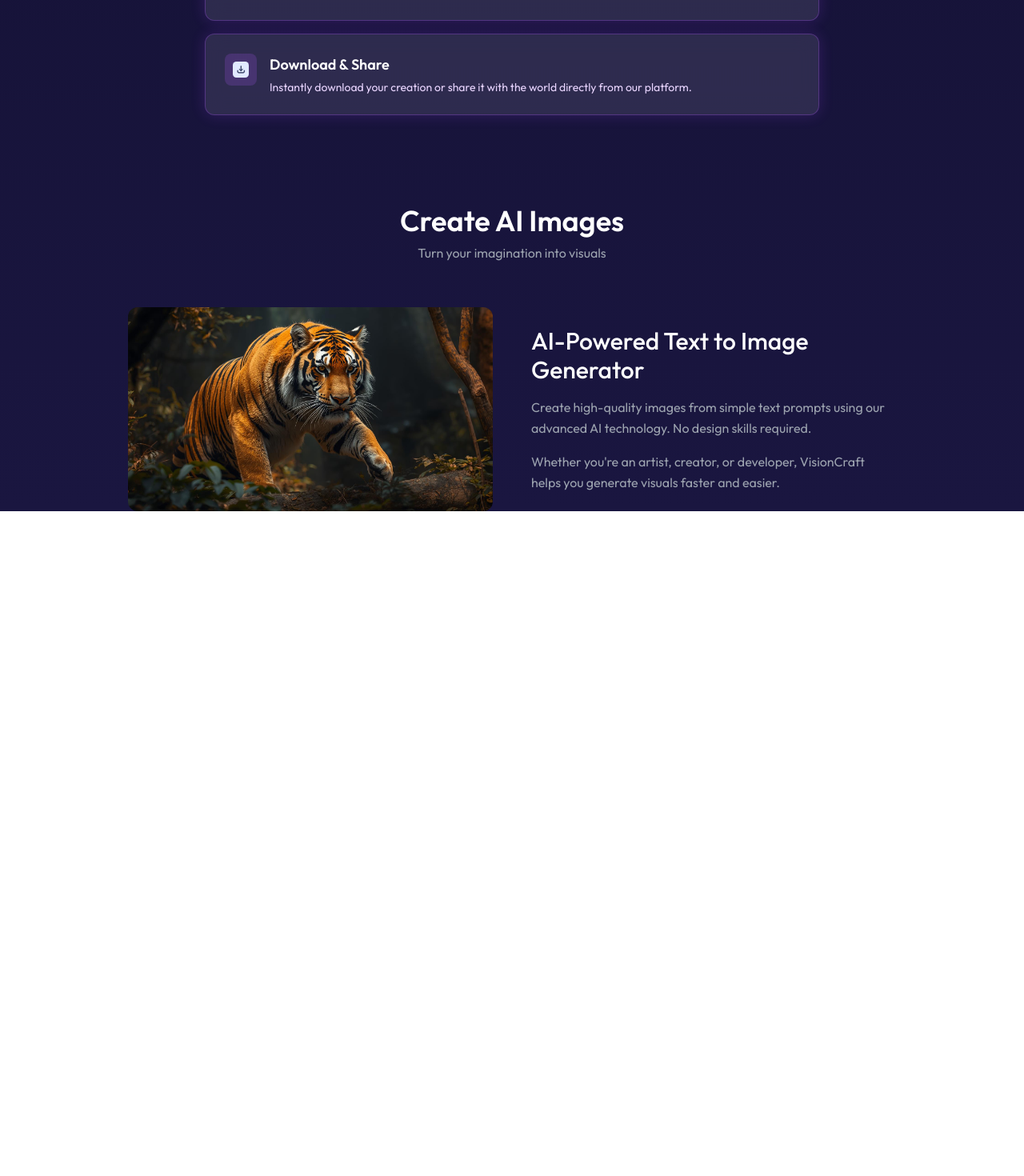
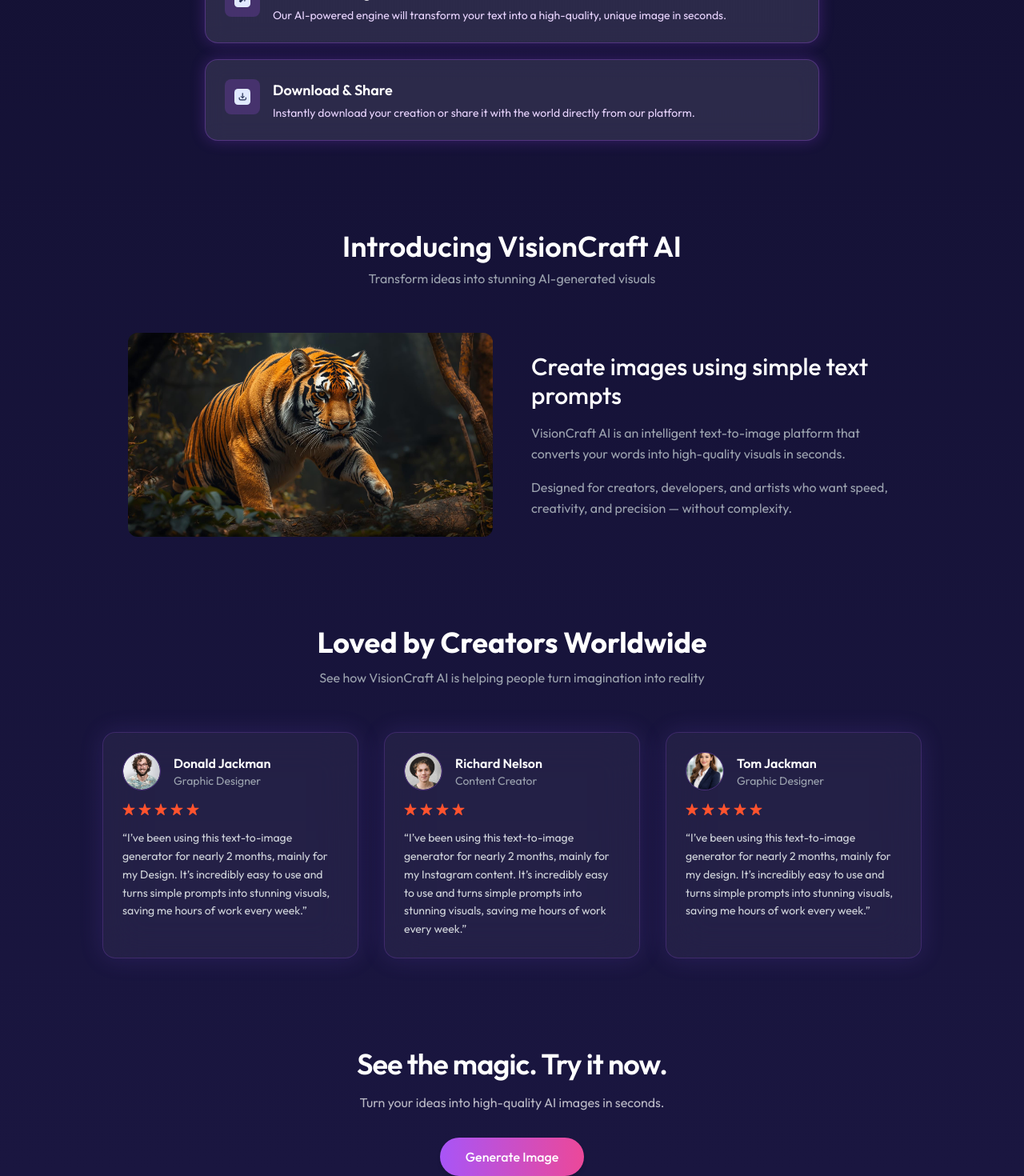
Before and after one commit to Tuhina-Paria/VisionCraft-AI, a React (Vite) app in the folder client/: page / in a window 1280 px wide. Shown: the part 1440-2910 px from the top of the page at 80% size. Before the commit the page ends 2191 px from the top, so only its background shows below. Built offline with nearby package versions, Linux system fonts and the light colour scheme.

Commit message:
Implementing testimonial display with star ratings and GenerateBtn components in React

```diff
--- a/client/src/assets/assets.js
+++ b/client/src/assets/assets.js
@@ -9,6 +9,7 @@
 import sample_img_2 from './sample_img_2.png'
 import profile_img_1 from './profile_img_1.png'
 import profile_img_2 from './profile_img_2.png'
+import profile_img_3 from './profile_img_3.png'
 import step_icon_1 from './step_icon_1.svg'
 import step_icon_2 from './step_icon_2.svg'
 import step_icon_3 from './step_icon_3.svg'
@@ -37,6 +38,7 @@
     rating_star,
     sample_img_1,
     sample_img_2,
+    profile_img_3,
     email_icon,
     lock_icon,
     cross_icon,
@@ -77,21 +79,21 @@
         name:'Donald Jackman',
         role:'Graphic Designer',
         stars:5,
-        text:`I've been using bg.removal for nearly two years, primarily for Instagram, and it has been incredibly user-friendly, making my work much easier.`
+        text:"I’ve been using this text-to-image generator for nearly 2 months, mainly for my Design. It’s incredibly easy to use and turns simple prompts into stunning visuals, saving me hours of work every week."
     },
     {
         image:profile_img_2,
         name:'Richard Nelson',
         role:'Content Creator',
-        stars:5,
-        text:`I've been using bg.removal for nearly two years, primarily for Instagram, and it has been incredibly user-friendly, making my work much easier.`
+        stars:4,
+        text:"I’ve been using this text-to-image generator for nearly 2 months, mainly for my Instagram content. It’s incredibly easy to use and turns simple prompts into stunning visuals, saving me hours of work every week."
     },
     {
-        image:profile_img_1,
-        name:'Donald Jackman',
+        image:profile_img_3,
+        name:'Tom Jackman',
         role:' Graphic Designer',
         stars:5,
-        text:`I've been using bg.removal for nearly two years, primarily for Instagram, and it has been incredibly user-friendly, making my work much easier.`
+        text:"I’ve been using this text-to-image generator for nearly 2 months, mainly for my design. It’s incredibly easy to use and turns simple prompts into stunning visuals, saving me hours of work every week."
     },
 ]
 
--- a/client/src/components/Description.jsx
+++ b/client/src/components/Description.jsx
@@ -8,10 +8,10 @@
       {/* Heading */}
       <div className="text-center mb-14">
         <h1 className="text-3xl sm:text-4xl font-semibold text-white">
-          Create AI Images
+          Introducing VisionCraft AI
         </h1>
         <p className="mt-2 text-gray-400 text-sm sm:text-base">
-          Turn your imagination into visuals
+          Transform ideas into stunning AI-generated visuals
         </p>
       </div>
 
@@ -21,24 +21,24 @@
         {/* Image */}
         <img
           src={assets.image7}
-          alt="AI image generation"
+          alt="VisionCraft AI preview"
           className="w-full rounded-xl"
         />
 
         {/* Text */}
         <div>
-          <h2 className="text-2xl sm:text-3xl font-medium text-white mb-4">
-            AI-Powered Text to Image Generator
-          </h2>
+          <h3 className="text-2xl sm:text-3xl font-medium text-white mb-4">
+            Create images using simple text prompts
+          </h3>
 
           <p className="text-gray-400 mb-4 leading-relaxed">
-            Create high-quality images from simple text prompts using our
-            advanced AI technology. No design skills required.
+            VisionCraft AI is an intelligent text-to-image platform that
+            converts your words into high-quality visuals in seconds.
           </p>
 
           <p className="text-gray-400 leading-relaxed">
-            Whether you're an artist, creator, or developer, VisionCraft
-            helps you generate visuals faster and easier.
+            Designed for creators, developers, and artists who want
+            speed, creativity, and precision — without complexity.
           </p>
         </div>
 
--- /dev/null
+++ b/client/src/components/GenerateBtn.jsx
@@ -0,0 +1,32 @@
+import React from 'react'
+
+const GenerateBtn = () => {
+  return (
+    <div className="flex flex-col items-center text-center max-w-2xl mx-auto">
+
+      <h1 className="text-2xl md:text-3xl lg:text-4xl font-semibold text-white leading-tight tracking-tight">
+        See the magic. Try it now.
+      </h1>
+
+      <p className="mt-4 mb-8 text-sm md:text-base text-white/70">
+        Turn your ideas into high-quality AI images in seconds.
+      </p>
+
+      <button
+        className="
+          px-8 py-3 rounded-full
+          bg-gradient-to-r from-purple-500 to-pink-500
+          text-white font-medium
+          shadow-md
+          hover:opacity-90
+          focus:outline-none focus:ring-2 focus:ring-purple-500/50
+        "
+      >
+        Generate Image
+      </button>
+
+    </div>
+  )
+}
+
+export default GenerateBtn
--- a/client/src/components/Steps.jsx
+++ b/client/src/components/Steps.jsx
@@ -3,46 +3,60 @@
 
 const Steps = () => {
   return (
-    <section className="relative my-20 px-4">
-      {/* Soft background glow */}
-      <div className="absolute inset-0 -z-10">
-        <div className="absolute left-1/2 -translate-x-1/2 w-[280px] h-[280px] sm:w-[500px] sm:h-[500px] bg-purple-600/25 blur-[160px]" />
+    <section className="relative my-24 px-4">
+      {/* Neon background glow */}
+      <div className="absolute inset-0 -z-10 flex justify-center">
+        <div className="w-[300px] h-[300px] sm:w-[500px] sm:h-[500px] bg-purple-600/30 blur-[160px]" />
       </div>
 
+      {/* Heading */}
       <div className="flex flex-col items-center text-center">
         <h1 className="text-2xl sm:text-4xl font-bold text-white">
           How it Works
         </h1>
-        <p className="text-purple-300 text-sm sm:text-base mt-2 mb-10">
+        <p className="text-purple-300 text-sm sm:text-base mt-2 mb-12">
           Transform words into stunning images
         </p>
 
         {/* Steps */}
-        <div className="w-full max-w-3xl space-y-4">
+        <div className="w-full max-w-3xl space-y-5">
           {stepsData.map((item, index) => (
             <div
               key={index}
               className="
+                group
                 flex flex-col sm:flex-row
                 items-center sm:items-start
                 gap-4
-                p-4 sm:p-6
-                rounded-xl
+                p-5 sm:p-6
+                rounded-2xl
                 bg-white/10 backdrop-blur-md
                 border border-purple-500/30
-                shadow-[0_0_18px_rgba(165,70,255,0.2)]
+                shadow-[0_0_18px_rgba(165,70,255,0.25)]
                 transition-all duration-300
+                hover:bg-white/20
+                hover:border-purple-400/60
+                hover:shadow-[0_0_30px_rgba(165,70,255,0.55)]
+                hover:-translate-y-1
               "
             >
               {/* Icon */}
-              <div className="
-                flex items-center justify-center
-                w-10 h-10
-                rounded-lg
-                bg-purple-500/20
-                shrink-0
-              ">
-                <img src={item.icon} alt="" className="w-5 h-5" />
+              <div
+                className="
+                  flex items-center justify-center
+                  w-11 h-11
+                  rounded-lg
+                  bg-purple-500/20
+                  shrink-0
+                  transition-transform duration-300
+                  group-hover:scale-110
+                "
+              >
+                <img
+                  src={item.icon}
+                  alt={item.title}
+                  className="w-5 h-5"
+                />
               </div>
 
               {/* Text */}
--- /dev/null
+++ b/client/src/components/Testimonials.jsx
@@ -0,0 +1,69 @@
+import React from "react";
+import { assets, testimonialsData } from "../assets/assets";
+
+const Testimonials = () => {
+  return (
+    <section className="my-28 px-4">
+      {/* Heading */}
+      <div className="text-center mb-14">
+        <h1 className="text-3xl sm:text-4xl font-bold text-white">
+          Loved by Creators Worldwide
+        </h1>
+        <p className="mt-3 text-gray-400 text-sm sm:text-base max-w-xl mx-auto">
+          See how VisionCraft AI is helping people turn imagination into reality
+        </p>
+      </div>
+
+      {/* Cards */}
+      <div className="grid grid-cols-1 sm:grid-cols-2 lg:grid-cols-3 gap-8 max-w-7xl mx-auto">
+        {testimonialsData.map((testimonial, index) => (
+          <div
+            key={index}
+            className="relative bg-white/5 backdrop-blur-xl border border-purple-500/20
+                       rounded-2xl p-6 shadow-[0_0_30px_rgba(139,92,246,0.15)]
+                       hover:shadow-[0_0_40px_rgba(139,92,246,0.35)]
+                       hover:-translate-y-1 transition-all duration-300"
+          >
+            {/* User */}
+            <div className="flex items-center gap-4 mb-4">
+              <img
+                src={testimonial.image}
+                alt={testimonial.name}
+                className="w-12 h-12 rounded-full object-cover border border-purple-500/30"
+              />
+              <div>
+                <h2 className="text-white font-semibold">
+                  {testimonial.name}
+                </h2>
+                <p className="text-sm text-gray-400">
+                  {testimonial.role}
+                </p>
+              </div>
+            </div>
+
+            {/* Stars */}
+            <div className="flex gap-1 mb-4">
+              {Array(testimonial.stars)
+                .fill(0)
+                .map((_, i) => (
+                  <img
+                    key={i}
+                    src={assets.rating_star}
+                    alt="star"
+                    className="w-4 h-4"
+                  />
+                ))}
+            </div>
+
+            {/* Text */}
+            <p className="text-gray-300 text-sm leading-relaxed">
+              “{testimonial.text}”
+            </p>
+          </div>
+        ))}
+      </div>
+    </section>
+  );
+};
+
+export default Testimonials;
--- a/client/src/index.css
+++ b/client/src/index.css
@@ -1,10 +1,16 @@
 @import url('https://fonts.googleapis.com/css2?family=Outfit:wght@100..900&display=swap');
-
 
 @tailwind base;
 @tailwind components;
 @tailwind utilities;
 
-*{
-    font-family:Outfit;
+* {
+  font-family: Outfit;
 }
+
+/* 🔥 THIS FIXES THE WHITE BOTTOM ISSUE */
+html, body {
+  min-height: 100%;
+  margin: 0;
+  background: linear-gradient(to bottom, #0f0d2b, #1a1640);
+}
--- a/client/src/pages/Home.jsx
+++ b/client/src/pages/Home.jsx
@@ -2,6 +2,8 @@
 import Header from '../components/Header'
 import Steps from '../components/Steps'
 import Description from '../components/Description'
+import Testimonials from '../components/Testimonials'
+import GenerateBtn from '../components/GenerateBtn'
 
 const Home = () => {
   return (
@@ -10,6 +12,8 @@
       <Header/>
       <Steps/>
       <Description/>
+      <Testimonials/>
+      <GenerateBtn/>
     </div>
   )
 }
```
Also changed, not shown: client/src/assets/profile_img_3.png (added).
